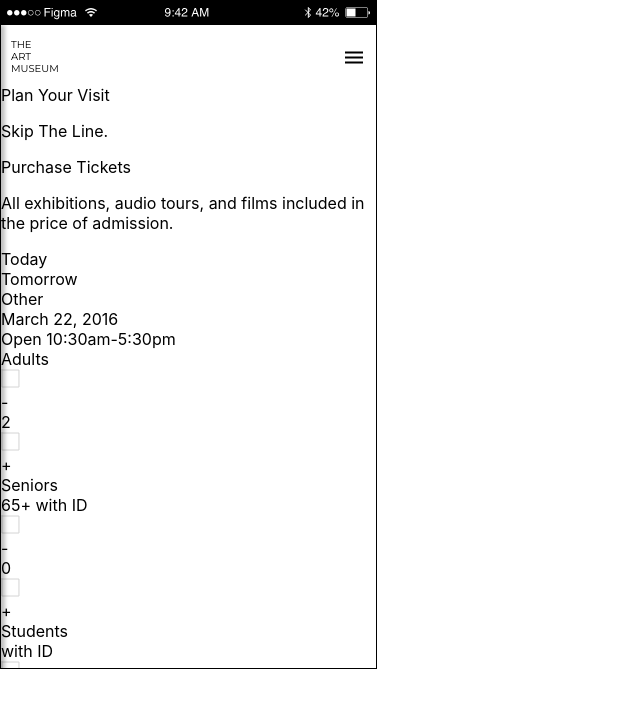
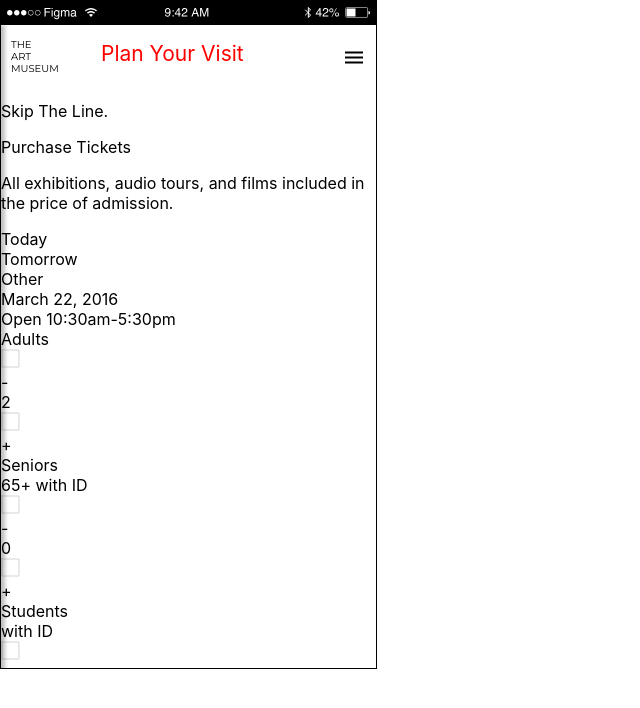
Before and after one commit to grzegorzgebala/mobileApp, a React (Create React App) app: page /plan in a window 1280 px wide. Shown: the top 708 px of the page, without its empty margins (0-640 px from the left). Built offline with nearby package versions, Linux system fonts and the light colour scheme.

Commit message:
Exhibition with carousele

```diff
--- a/package.json
+++ b/package.json
@@ -8,6 +8,7 @@
     "@testing-library/user-event": "^7.1.2",
     "react": "^16.12.0",
     "react-dom": "^16.12.0",
+    "react-responsive-carousel": "^3.1.51",
     "react-router-dom": "^5.1.2",
     "react-scripts": "3.3.0"
   },
--- a/src/Components/exhibition/exhibition.css
+++ b/src/Components/exhibition/exhibition.css
@@ -7,7 +7,15 @@
     top: 0px;
     background: #000000;
 }
-
+/* site title */
+.siteTitle {
+    position: absolute;
+    color: red;
+    font-size: 21px;
+    top: 40px;
+    left: calc(50% - 175px/2);
+}
+/* Information site Retrospective */
 .futuredExhibition {
     padding-left: 13px;
 }
@@ -55,3 +63,10 @@
     line-height: 12px;
     color: #979797;
 }
+
+/* Carousele */
+.carousele {
+    display: flex;
+    justify-content: center;
+
+}
--- a/src/Components/exhibition/exhibition.js
+++ b/src/Components/exhibition/exhibition.js
@@ -7,8 +7,10 @@ import { ReactComponent as ActiveImage } from "Background/4_exhibition/activeIma
 import { ReactComponent as Markupleft } from "Background/4_exhibition/markupLeft.svg";
 import { ReactComponent as MarkupRight } from "Background/4_exhibition/markupRight.svg";
 import { ReactComponent as MarkupSecondRight } from "Background/4_exhibition/markupSecondRight.svg";
-import { ReactComponent as Carousele } from "Background/4_exhibition/carousele.svg";
+// import { ReactComponent as Carousele } from "Background/4_exhibition/carousele.svg";
 import { ReactComponent as Dropdown } from "Background/4_exhibition/dropDown.svg";
+import { Carousel } from 'react-responsive-carousel';
+import "react-responsive-carousel/lib/styles/carousel.min.css";
 
 function Exhibition() {
     return (
@@ -23,11 +25,24 @@ function Exhibition() {
                 <div className="where">FLOOR 3</div>
             </div>
             <div className="carousele">
-                <Markupleft />
-                <ActiveImage />
-                <MarkupRight />
-                <MarkupSecondRight />
-                <Carousele />
+                <Carousel>
+                    <div>
+                        <ActiveImage />
+                        <p className="legend">Legend 1</p>
+                    </div>
+                    <div>
+                        <img src="Background/4_exhibition/activeImage.svg" alt="b"/>
+                        <p className="legend">Legend 2</p>
+                    </div>
+                    <div>
+                        <img src="Background/4_exhibition/activeImage.svg" alt="c"/>
+                        <p className="legend">Legend 3</p>
+                    </div>
+                </Carousel>
+                    {/* <Markupleft />
+                    <ActiveImage />
+                    <MarkupRight />
+                    <MarkupSecondRight /> */}
             </div>
             <div className="pictureDescription">Abandoned Dust Bowl Home” Gelatin silver print about 1935 - 1940</div>
             <div className="biography">
@@ -49,5 +64,4 @@ function Exhibition() {
         </div>
     );
 }
-
 export default Exhibition;
```
Also changed, not shown: 2 other files (tests, documents, lock files or other folders).
